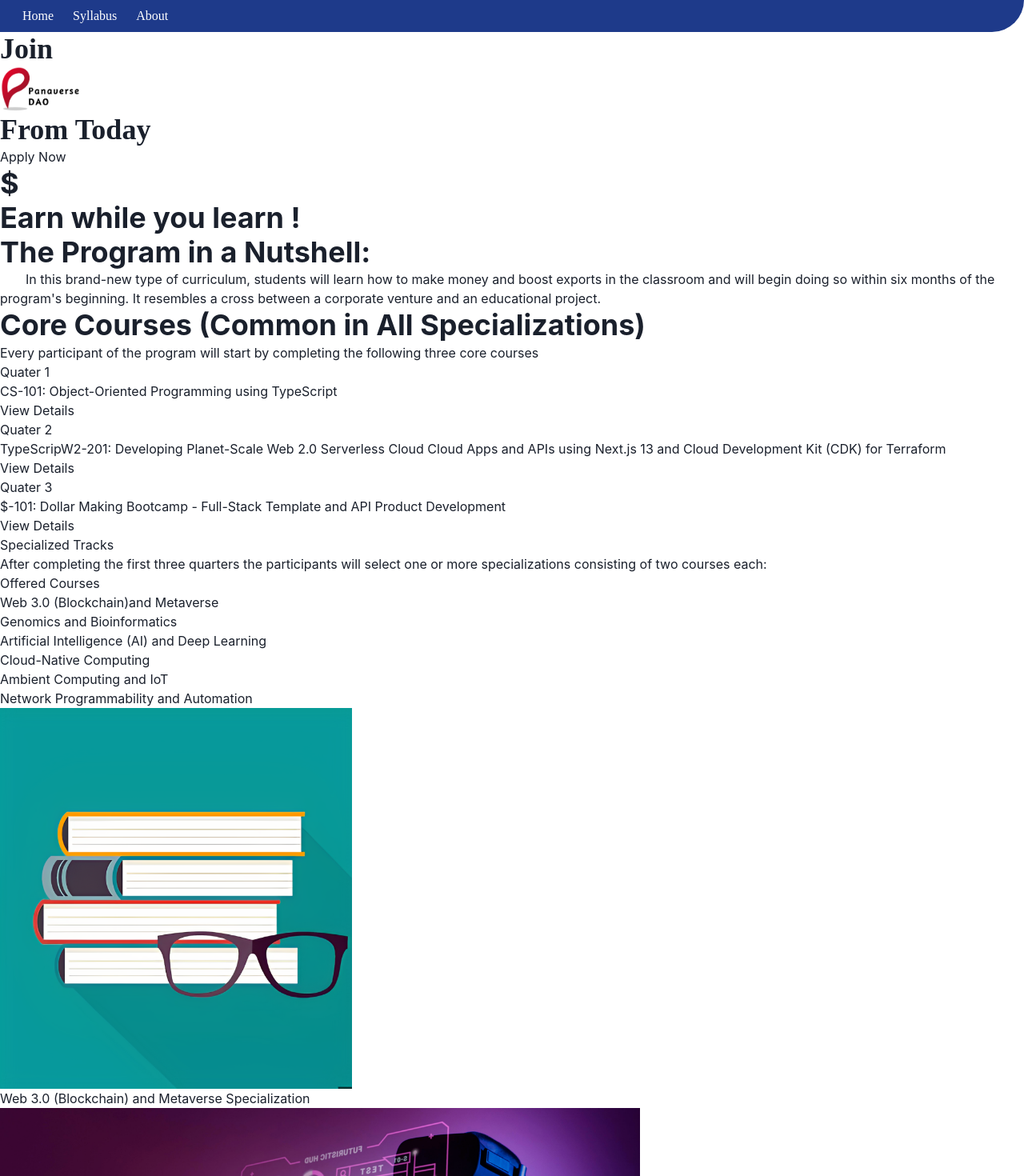
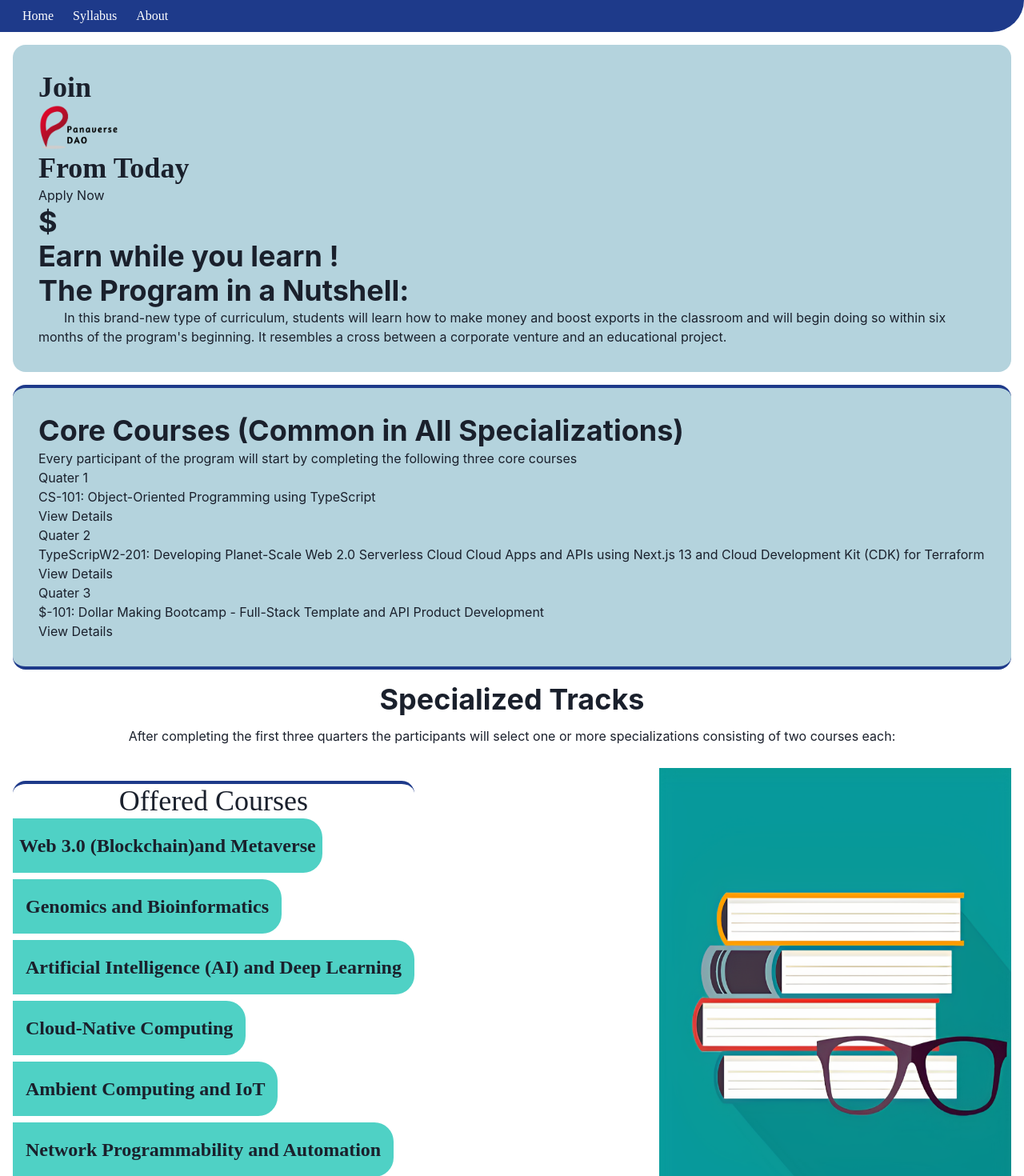
Before and after one commit to burhan-maliksher/panaverse_syllabus_site_by_mb_using_chakra_ui, a Next.js app: page / in a window 1280 px wide. Shown: the top 1470 px of the page at 80% size. Built offline with nearby package versions, Linux system fonts and the light colour scheme.

Commit message:
home page css

```diff
--- a/app/(withFotter)/page.tsx
+++ b/app/(withFotter)/page.tsx
@@ -2,20 +2,15 @@
 import Image from 'next/image'
 import { Inter,Inder } from 'next/font/google'
 import Link from 'next/link'
-// import { inder } from '../components/font';
-
-// import styles from './page.module.css'
-import { Box, Heading, Text } from '@chakra-ui/react'
-
+import { Box, Flex, Heading, Spacer, Text } from '@chakra-ui/react'
 
 const inter = Inter({ subsets: ['latin'] })
-// const inder = Inder({ subsets: ['latin'] })
 
 export default function Home() {
   return (
     <Box className='md:mt-20 p-0 bg-white'>
 
-      <Box className='bg-nav_color m-4 rounded-xl h-auto pb-10 px-5 '>
+      <Box bg={'cyancust'} m={'4'} borderRadius={'2xl'} p={'8'} >
 
         <Box className='flex flex-col md:flex-row text-center md:text-left  md:justify-between mb-10 md:mb-0 '>
           <Heading fontFamily={"inder"} className={`{} text-5xl  font-inder md:mt-5 md:ml-2 pt-4 md:pt-0`}>Join
@@ -45,7 +40,7 @@ export default function Home() {
 
       <Box className='flex mx-2 flex-col text-center pb-10 px-5 '>
 
-        <Box className='bg-nav_color border border-y-4 mt-4 border-x-0 pt-4 rounded-xl border-blue-900'>
+        <Box bg={'cyancust'} m={'4'} borderRadius={'2xl'} p={'8'} borderTop={'4px'} borderBottom={'4px'} borderColor={'nav'} className='bg-nav_color border border-y-4 mt-4 border-x-0 pt-4 rounded-xl border-blue-900'>
           <Heading  className='text-bold text-4xl text-extrabold font-serif drop-shadow-[5px_10px_4px_rgba(0,0,0,0.5)] '>
             Core Courses (Common in All Specializations)
           </Heading>
@@ -96,48 +91,50 @@ export default function Home() {
         </Box>
 
         <Box className='pt-4'>
-          <Text  className='text-bold text-4xl text-extrabold font-serif drop-shadow-[5px_10px_4px_rgba(0,0,0,0.5)] '>
+          <Heading textAlign={'center'} className='text-bold text-4xl text-extrabold font-serif drop-shadow-[5px_10px_4px_rgba(0,0,0,0.5)] '>
             Specialized Tracks
-          </Text>
-          <Text className='p-3'>
+          </Heading>
+          <Text textAlign={'center'} p={'3'} mb={'4'} >
             After completing the first three quarters the participants will select one or more specializations consisting of two courses each:
           </Text>
 
-          <Box className='lg:flex lg:flex-row lg:justify-between lg:space-x-4'>
+          <Box display={['block','flex']}  className='lg:flex lg:flex-row lg:justify-between lg:space-x-4'>
 
-          <Box className='border border-y-4  border-x-0  rounded-xl border-blue-900'>
-            <Text  className='text-bold text-4xl text-extrabold font-serif drop-shadow-[5px_10px_4px_rgba(0,0,0,0.5)] '>
+            <Box m={'4'}  borderRadius={'2xl'} borderTop={'4px'} fontFamily={'inder'} borderBottom={'4px'} borderColor={'nav'} className='border border-y-4  border-x-0  rounded-xl border-blue-900'>
+              <Heading textAlign={'center'} fontWeight={'medium'} fontFamily={'serif'} className='text-bold text-4xl text-extrabold font-serif drop-shadow-[5px_10px_4px_rgba(0,0,0,0.5)] '>
                 Offered Courses
-            </Text>
-            <Box className=' mt-4 rounded-xl h-auto pb-10 px-0'>
-                <Box className=' bg-piaic_color mt-2 border md:text-left md:rounded-l-none md:p-4 md:text-2xl cursor-pointer text-lg font-inder font-bold hover:-translate-y-4 hover:bg-gradient-to-r from-cyan-500 to-blue-500 hover:text-yellow-500 hover:drop-shadow-[10px_20px_4px_rgba(0,0,0,0.25)] delay-0 duration-300 md:w-fit pl-1 text-center  rounded-3xl'>
+              </Heading>
+              <Box  mr={['none','auto']} fontWeight={'bold'} fontSize={['xs','xs','xl','2xl']} textAlign={'left'} pb={'10'} px={'0'} className=' mt-4 rounded-xl h-auto pb-10 px-0'>
+                  <Box bg={'teal.300'} py={'4'} px={'2'} w={'fit-content'} borderRightRadius={'3xl'} className=' bg-piaic_color mt-2 border md:text-left md:rounded-l-none md:p-4 md:text-2xl cursor-pointer text-lg font-inder font-bold hover:-translate-y-4 hover:bg-gradient-to-r from-cyan-500 to-blue-500 hover:text-yellow-500 hover:drop-shadow-[10px_20px_4px_rgba(0,0,0,0.25)] delay-0 duration-300 md:w-fit pl-1 text-center  rounded-3xl'>
                     <Link href={"#web3"} target="_parent" >Web 3.0 (Blockchain)and Metaverse</Link>
                   </Box>
-                <Box className=' bg-piaic_color mt-2 border md:text-left md:rounded-l-none md:p-4 md:text-2xl cursor-pointer text-lg font-inder font-bold hover:-translate-y-4 hover:bg-gradient-to-r from-cyan-500 to-blue-500 hover:text-yellow-500 hover:drop-shadow-[10px_20px_4px_rgba(0,0,0,0.25)] delay-0 duration-300 md:w-fit pl-1 text-center  rounded-3xl'>
+                  <Box bg={'teal.300'} p={'4'} w={'fit-content'} borderRightRadius={'3xl'} mt={'2'} className=' bg-piaic_color mt-2 border md:text-left md:rounded-l-none md:p-4 md:text-2xl cursor-pointer text-lg font-inder font-bold hover:-translate-y-4 hover:bg-gradient-to-r from-cyan-500 to-blue-500 hover:text-yellow-500 hover:drop-shadow-[10px_20px_4px_rgba(0,0,0,0.25)] delay-0 duration-300 md:w-fit pl-1 text-center  rounded-3xl'>
                     <Link href={"#bio"} target="_parent" >Genomics and Bioinformatics</Link>
                   </Box>
-                <Box className=' bg-piaic_color mt-2 border md:text-left md:rounded-l-none md:p-4 md:text-2xl cursor-pointer text-lg font-inder font-bold hover:-translate-y-4 hover:bg-gradient-to-r from-cyan-500 to-blue-500 hover:text-yellow-500 hover:drop-shadow-[10px_20px_4px_rgba(0,0,0,0.25)] delay-0 duration-300 md:w-fit pl-1 text-center  rounded-3xl'>
+                  <Box bg={'teal.300'} p={'4'} w={'fit-content'} borderRightRadius={'3xl'} mt={'2'} className=' bg-piaic_color mt-2 border md:text-left md:rounded-l-none md:p-4 md:text-2xl cursor-pointer text-lg font-inder font-bold hover:-translate-y-4 hover:bg-gradient-to-r from-cyan-500 to-blue-500 hover:text-yellow-500 hover:drop-shadow-[10px_20px_4px_rgba(0,0,0,0.25)] delay-0 duration-300 md:w-fit pl-1 text-center  rounded-3xl'>
                     <Link href={"#ai"} target="_parent">Artificial Intelligence (AI) and Deep Learning</Link>
                   </Box>
-                <Box className=' bg-piaic_color mt-2 border md:text-left md:rounded-l-none md:p-4 md:text-2xl cursor-pointer text-lg font-inder font-bold hover:-translate-y-4 hover:bg-gradient-to-r from-cyan-500 to-blue-500 hover:text-yellow-500 hover:drop-shadow-[10px_20px_4px_rgba(0,0,0,0.25)] delay-0 duration-300 md:w-fit pl-1 text-center  rounded-3xl'>
+                  <Box bg={'teal.300'} p={'4'} w={'fit-content'} borderRightRadius={'3xl'} mt={'2'} className=' bg-piaic_color mt-2 border md:text-left md:rounded-l-none md:p-4 md:text-2xl cursor-pointer text-lg font-inder font-bold hover:-translate-y-4 hover:bg-gradient-to-r from-cyan-500 to-blue-500 hover:text-yellow-500 hover:drop-shadow-[10px_20px_4px_rgba(0,0,0,0.25)] delay-0 duration-300 md:w-fit pl-1 text-center  rounded-3xl'>
                     <Link href={"#cnc"} target="_parent" >Cloud-Native Computing</Link>
                   </Box>
-                <Box className=' bg-piaic_color mt-2 border md:text-left md:rounded-l-none md:p-4 md:text-2xl cursor-pointer text-lg font-inder font-bold hover:-translate-y-4 hover:bg-gradient-to-r from-cyan-500 to-blue-500 hover:text-yellow-500 hover:drop-shadow-[10px_20px_4px_rgba(0,0,0,0.25)] delay-0 duration-300 md:w-fit pl-1 text-center  rounded-3xl'>
+                  <Box bg={'teal.300'} p={'4'} w={'fit-content'} borderRightRadius={'3xl'} mt={'2'} className=' bg-piaic_color mt-2 border md:text-left md:rounded-l-none md:p-4 md:text-2xl cursor-pointer text-lg font-inder font-bold hover:-translate-y-4 hover:bg-gradient-to-r from-cyan-500 to-blue-500 hover:text-yellow-500 hover:drop-shadow-[10px_20px_4px_rgba(0,0,0,0.25)] delay-0 duration-300 md:w-fit pl-1 text-center  rounded-3xl'>
                     <Link href={"#iot"} target="_parent" >Ambient Computing and IoT</Link>
                   </Box>
-                <Box className=' bg-piaic_color mt-2 border md:text-left md:rounded-l-none md:p-4 md:text-2xl cursor-pointer text-lg font-inder font-bold hover:-translate-y-4 hover:bg-gradient-to-r from-cyan-500 to-blue-500 hover:text-yellow-500 hover:drop-shadow-[10px_20px_4px_rgba(0,0,0,0.25)] delay-0 duration-300 md:w-fit pl-1 text-center  rounded-3xl'>
+                  <Box bg={'teal.300'} p={'4'} w={'fit-content'} borderRightRadius={'3xl'} mt={'2'} className=' bg-piaic_color mt-2 border md:text-left md:rounded-l-none md:p-4 md:text-2xl cursor-pointer text-lg font-inder font-bold hover:-translate-y-4 hover:bg-gradient-to-r from-cyan-500 to-blue-500 hover:text-yellow-500 hover:drop-shadow-[10px_20px_4px_rgba(0,0,0,0.25)] delay-0 duration-300 md:w-fit pl-1 text-center  rounded-3xl'>
                     <Link href={"#net"} target="_parent" >Network Programmability and Automation</Link>
                   </Box>
               </Box>
-          </Box>
-          <Box className='hidden lg:flex'>
+            </Box><Spacer/>
+            <Flex justifyContent={'right'}  mr={'4'} >
+            <Box display={['none','none','flex']}  >
               <Image src={'/images/books.png'} alt={'books'} width={440} height={500}  />
             </Box>
+            </Flex>
           </Box>
         </Box>
 
         <Box id='web3' className='mt-10 flex flex-col pt-3 items-center  bg-nav_color w-full rounded-xl'>
-          <Box  className=' md:flex-row md:justify-center '>
+          <Box bg={'cyancust'} m={'4'} borderRadius={'2xl'} p={'8'} justifyContent={'center'} textAlign={'center'} className=' md:flex-row md:justify-center '>
 
             <Text  className='pl-4 pr-4 text-fuchsia-700 font-inder text-normal  pb-4 lg:text-2xl font-semibold'>
               Web 3.0 (Blockchain) and Metaverse Specialization
@@ -187,7 +184,7 @@ export default function Home() {
         </Box>
 
         <Box id="ai" className='mt-10 flex flex-col pt-3 items-center  bg-nav_color w-full rounded-xl'>
-          <Box className=' md:flex-row md:justify-center '>
+          <Box bg={'cyancust'} m={'4'} borderRadius={'2xl'} p={'8'} justifyContent={'center'} textAlign={'center'} className=' md:flex-row md:justify-center '>
 
             <Text  className='pl-4 pr-4 text-indigo-700 font-inder text-normal  pb-4 lg:text-2xl font-semibold'>
               Artificial Intelligence (AI) and Deep Learning Specialization
@@ -235,7 +232,7 @@ export default function Home() {
         </Box>
 
         <Box id="cnc" className='mt-10 flex flex-col pt-3 items-center  bg-nav_color w-full rounded-xl'>
-          <Box className=' md:flex-row md:justify-center '>
+          <Box bg={'cyancust'} m={'4'} borderRadius={'2xl'} p={'8'} justifyContent={'center'} textAlign={'center'} className=' md:flex-row md:justify-center '>
 
             <Text className='pl-4 pr-4 text-lime-700 font-inder text-normal  pb-4 lg:text-2xl font-semibold'>
               Cloud-Native Computing Specialization
@@ -284,7 +281,7 @@ export default function Home() {
         </Box>
 
         <Box id="iot" className='mt-10 flex flex-col pt-3 items-center  bg-nav_color w-full rounded-xl'>
-          <Box className=' md:flex-row md:justify-center '>
+          <Box bg={'cyancust'} m={'4'} borderRadius={'2xl'} p={'8'} justifyContent={'center'} textAlign={'center'} className=' md:flex-row md:justify-center '>
 
             <Text className='pl-4 pr-4 text-indigo-900 font-inder text-normal  pb-4 lg:text-2xl font-semibold'>
               Ambient Computing and IoT Specialization
@@ -332,7 +329,7 @@ export default function Home() {
         </Box>
 
         <Box id="bio" className='mt-10 flex flex-col pt-3 items-center  bg-nav_color w-full rounded-xl'>
-          <Box className=' md:flex-row md:justify-center '>
+          <Box bg={'cyancust'} m={'4'} borderRadius={'2xl'} p={'8'} justifyContent={'center'} textAlign={'center'} className=' md:flex-row md:justify-center '>
 
             <Text className='pl-4 pr-4 text-yellow-700 font-inder text-normal  pb-4 lg:text-2xl font-semibold'>
               Genomics and Bioinformatics Specialization
@@ -382,7 +379,7 @@ export default function Home() {
         </Box>
 
         <Box id="net" className='mt-10 flex flex-col pt-3 items-center  bg-nav_color w-full rounded-xl'>
-          <Box className=' md:flex-row md:justify-center '>
+          <Box bg={'cyancust'} m={'4'} borderRadius={'2xl'} p={'8'} justifyContent={'center'} textAlign={'center'} className=' md:flex-row md:justify-center '>
 
             <Text className='pl-4 pr-4 text-rose-700 font-inder text-normal  pb-4 lg:text-2xl font-semibold'>
               Network Programmability and Automation Specialization
```
Lines whose indentation alone changed are shown as unchanged.
